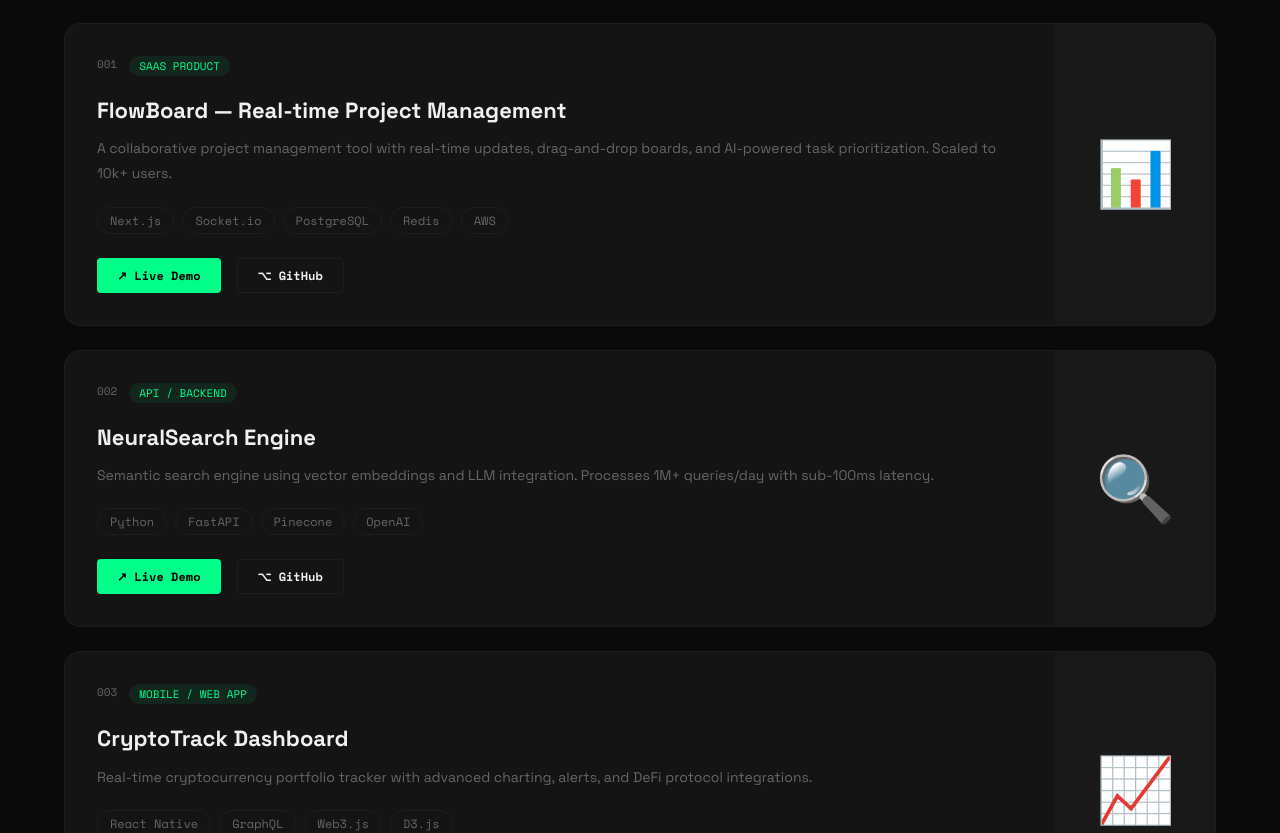
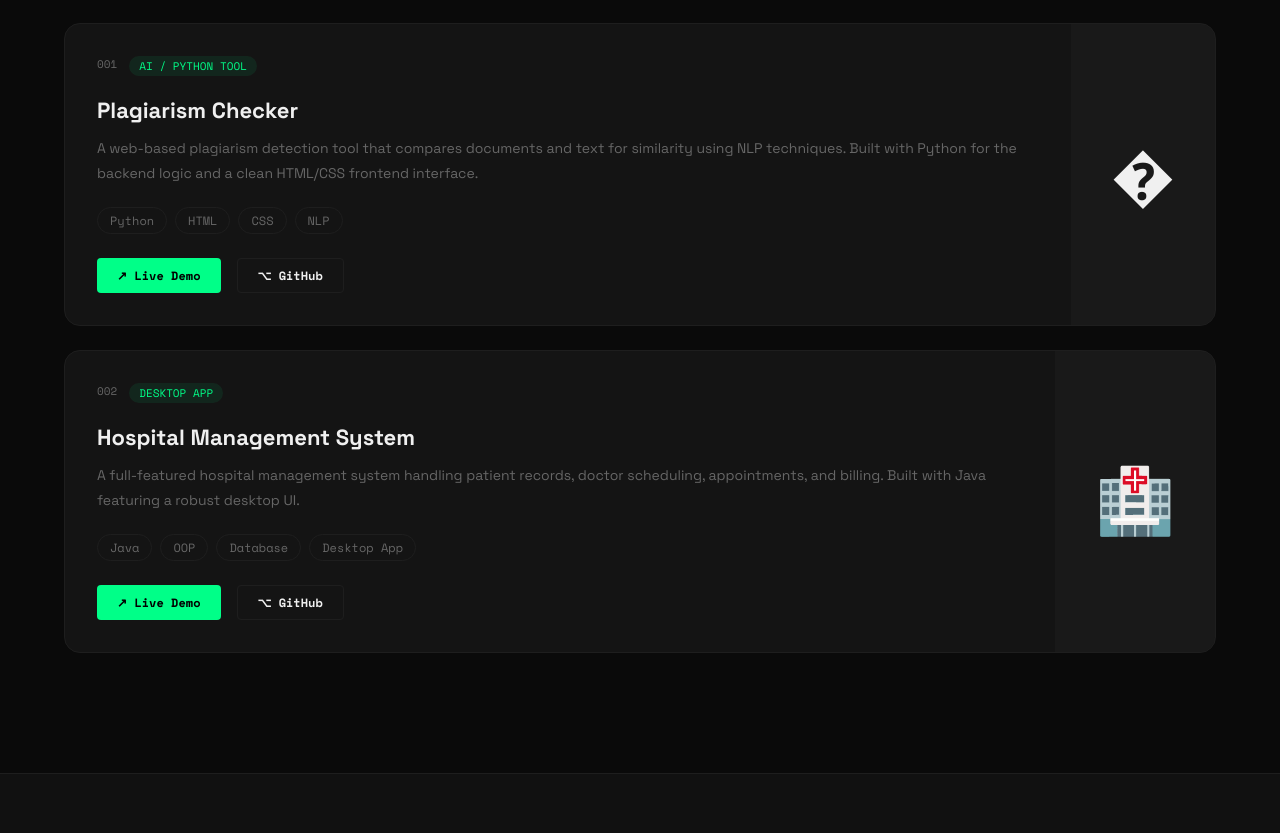
Before and after one commit to ztesfa88-png/portfolio, a Next.js app: page / in a window 1280 px wide. Shown: the part 2720-3553 px from the top of the page. Built offline with nearby package versions, Linux system fonts and the light colour scheme.

Commit message:
Update projects with real work

```diff
--- a/components/Projects.tsx
+++ b/components/Projects.tsx
@@ -3,25 +3,18 @@
 
 const projects = [
   {
-    num: '001', type: 'SAAS PRODUCT', emoji: '📊',
-    title: 'FlowBoard — Real-time Project Management',
-    desc: 'A collaborative project management tool with real-time updates, drag-and-drop boards, and AI-powered task prioritization. Scaled to 10k+ users.',
-    tags: ['Next.js', 'Socket.io', 'PostgreSQL', 'Redis', 'AWS'],
-    live: '#', github: '#',
+    num: '001', type: 'AI / PYTHON TOOL', emoji: '�',
+    title: 'Plagiarism Checker',
+    desc: 'A web-based plagiarism detection tool that compares documents and text for similarity using NLP techniques. Built with Python for the backend logic and a clean HTML/CSS frontend interface.',
+    tags: ['Python', 'HTML', 'CSS', 'NLP'],
+    live: '#', github: 'https://github.com/ztesfa88-png',
   },
   {
-    num: '002', type: 'API / BACKEND', emoji: '🔍',
-    title: 'NeuralSearch Engine',
-    desc: 'Semantic search engine using vector embeddings and LLM integration. Processes 1M+ queries/day with sub-100ms latency.',
-    tags: ['Python', 'FastAPI', 'Pinecone', 'OpenAI'],
-    live: '#', github: '#',
-  },
-  {
-    num: '003', type: 'MOBILE / WEB APP', emoji: '📈',
-    title: 'CryptoTrack Dashboard',
-    desc: 'Real-time cryptocurrency portfolio tracker with advanced charting, alerts, and DeFi protocol integrations.',
-    tags: ['React Native', 'GraphQL', 'Web3.js', 'D3.js'],
-    live: '#', github: '#',
+    num: '002', type: 'DESKTOP APP', emoji: '🏥',
+    title: 'Hospital Management System',
+    desc: 'A full-featured hospital management system handling patient records, doctor scheduling, appointments, and billing. Built with Java featuring a robust desktop UI.',
+    tags: ['Java', 'OOP', 'Database', 'Desktop App'],
+    live: '#', github: 'https://github.com/ztesfa88-png',
   },
 ]
 
```
